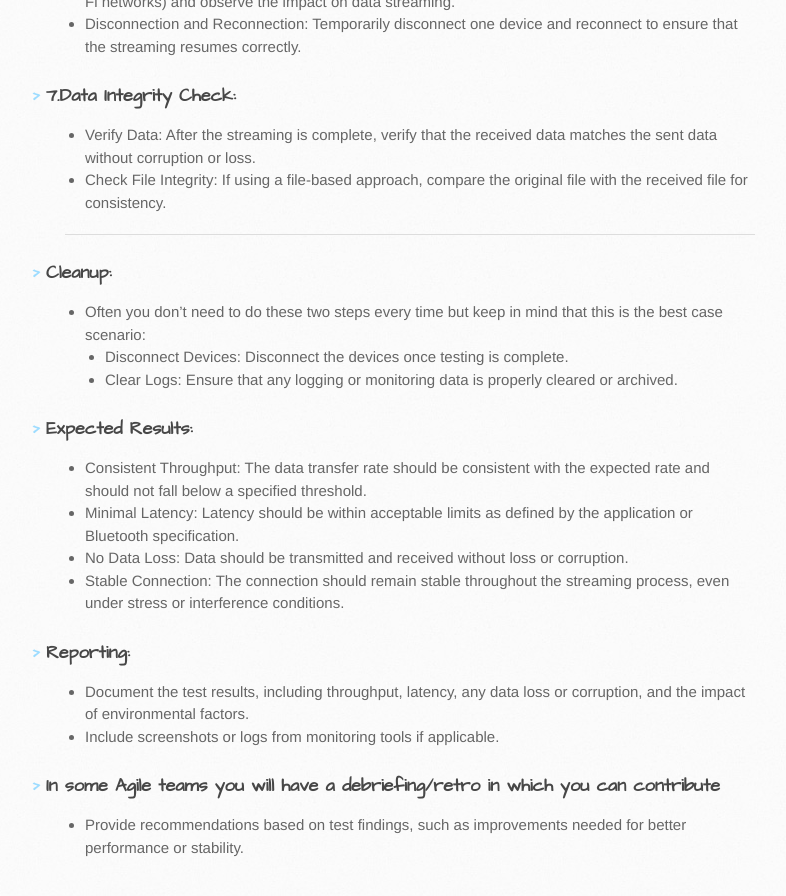
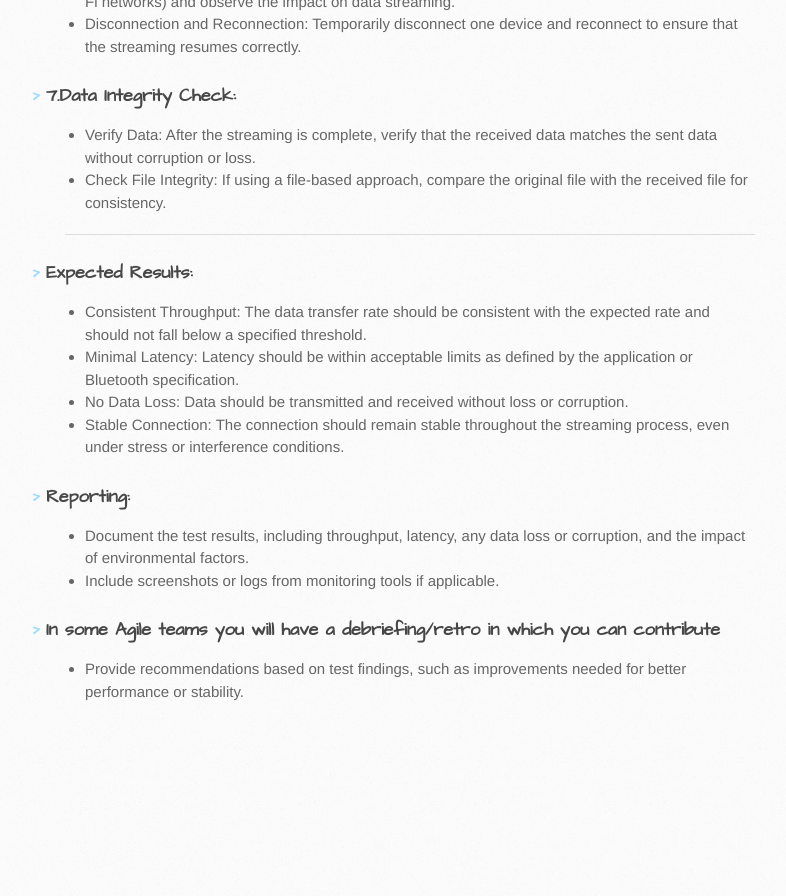
Before and after one commit to trumpfheller/trumpfheller.github.io, a Jekyll site: the page built from testing/bt_scenario_ClassicBluetooth.md, in a window 1280 px wide and 900 px high, scrolled down 1450 px. Shown: the top 896 px of the window, without its empty margins (95-881 px from the left). Built offline with Jekyll 4.4.1, drawn with Linux system fonts in a browser that asks for light colours; after the commit the page ends 2196 px from its top, so only the background shows below that.

Commit message:
Update bt_scenario_ClassicBluetooth.md

```diff
--- a/testing/bt_scenario_ClassicBluetooth.md
+++ b/testing/bt_scenario_ClassicBluetooth.md
@@ -56,12 +56,6 @@ Track Latency: Measure the latency of data packets (time taken for a packet to t
 
 ---
 
-### Cleanup:
-
-* Often you don't need to do these two steps every time but keep in mind that this is the best case scenario:
-  * Disconnect Devices: Disconnect the devices once testing is complete.
-  * Clear Logs: Ensure that any logging or monitoring data is properly cleared or archived.
-
 ### Expected Results:
 
 * Consistent Throughput: The data transfer rate should be consistent with the expected rate and should not fall below a specified threshold.
```
